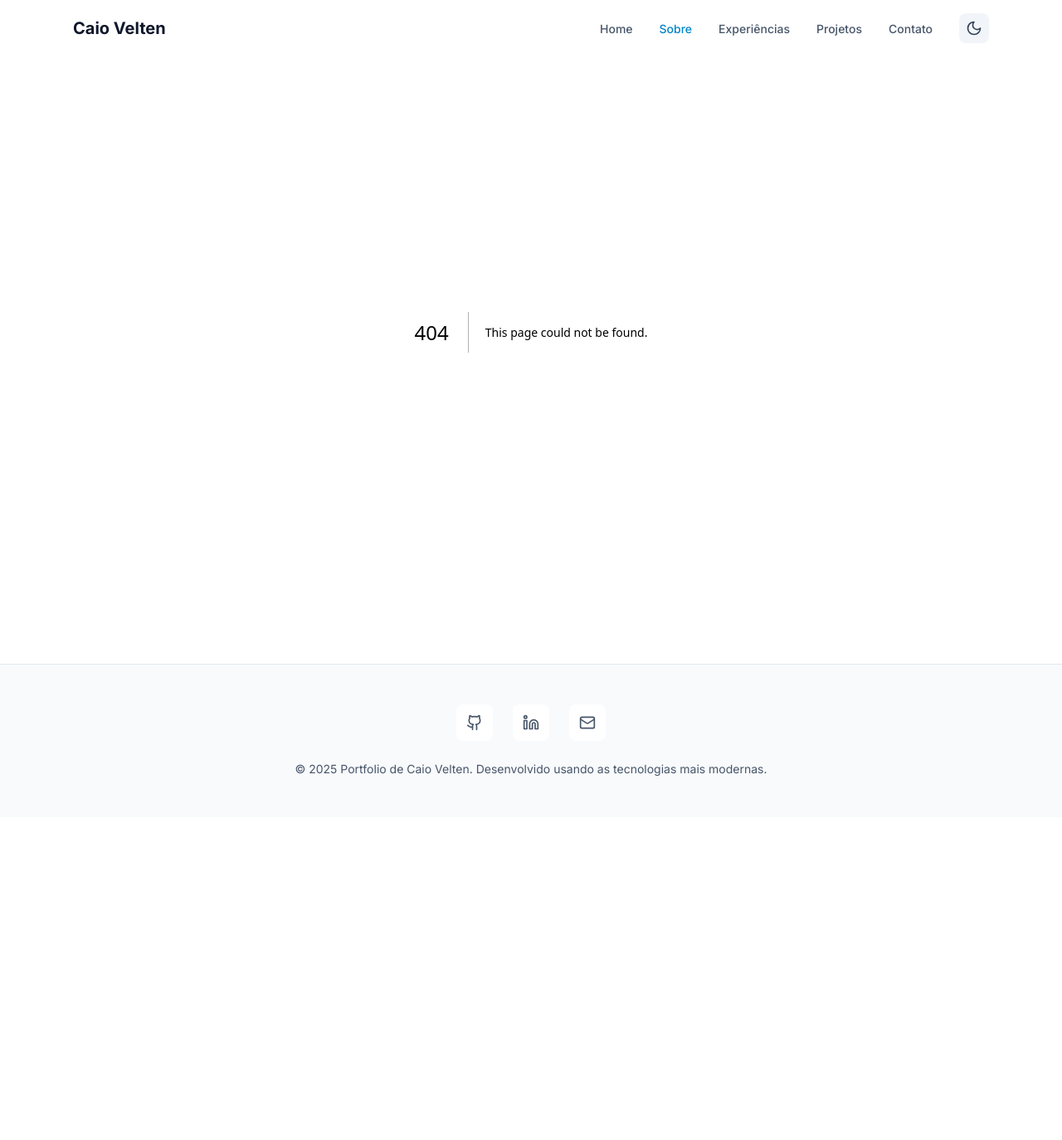
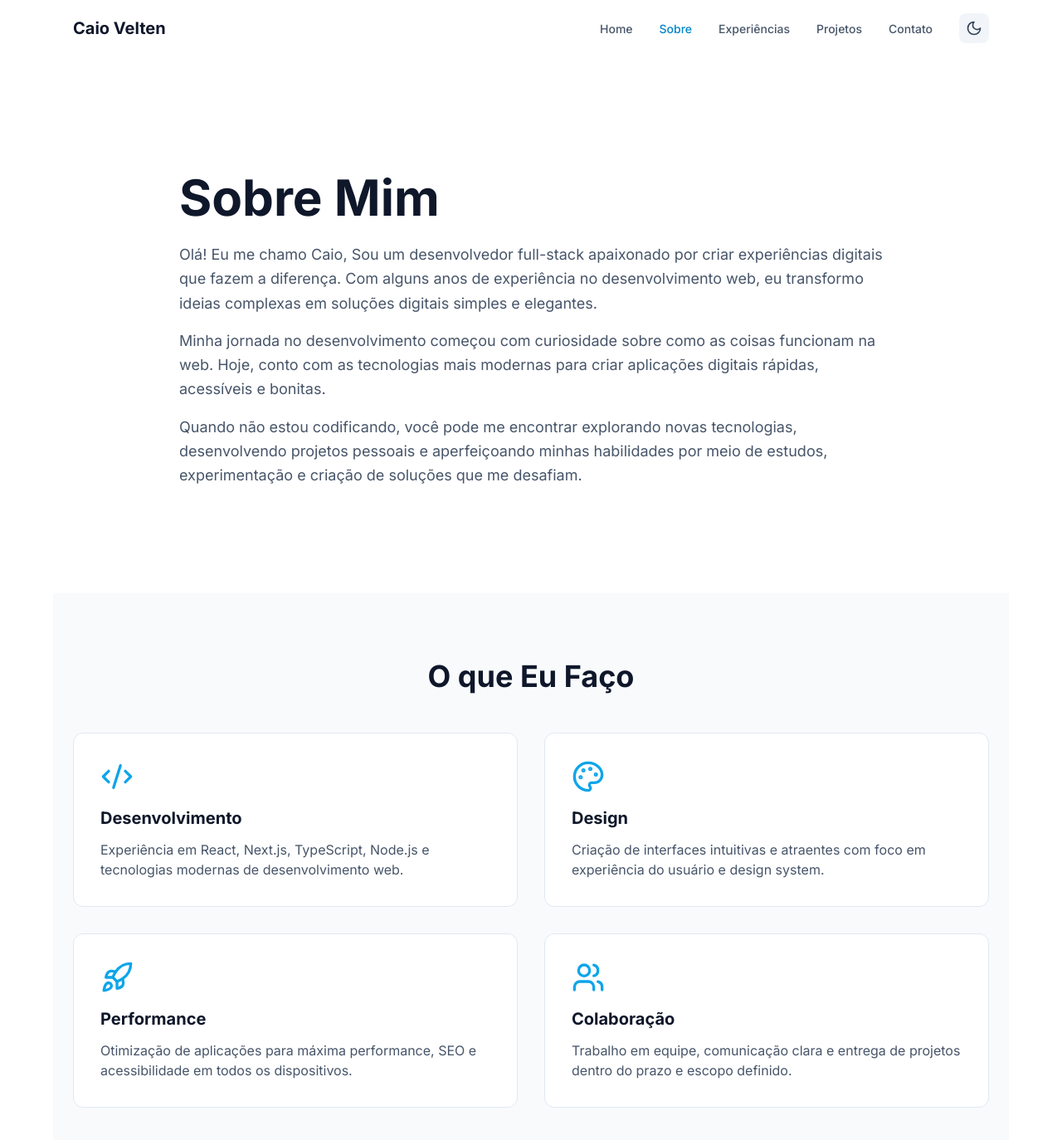
Before and after one commit to Velten1/portfolio, a Next.js app: page /about in a window 1280 px wide. Before the commit this address had no page. Shown: the top 1374 px of the page at 83% size. Before the commit the page ends 985 px from the top, so only its background shows below. Built offline with nearby package versions, Linux system fonts and the light colour scheme.

Commit message:
feat: adiciona página Sobre (About)

```diff
--- /dev/null
+++ b/app/about/page.tsx
@@ -0,0 +1,122 @@
+import { Code2, Palette, Rocket, Users } from 'lucide-react'
+
+const skills = [
+  {
+    icon: Code2,
+    title: 'Desenvolvimento',
+    description:
+      'Experiência em React, Next.js, TypeScript, Node.js e tecnologias modernas de desenvolvimento web.',
+  },
+  {
+    icon: Palette,
+    title: 'Design',
+    description:
+      'Criação de interfaces intuitivas e atraentes com foco em experiência do usuário e design system.',
+  },
+  {
+    icon: Rocket,
+    title: 'Performance',
+    description:
+      'Otimização de aplicações para máxima performance, SEO e acessibilidade em todos os dispositivos.',
+  },
+  {
+    icon: Users,
+    title: 'Colaboração',
+    description:
+      'Trabalho em equipe, comunicação clara e entrega de projetos dentro do prazo e escopo definido.',
+  },
+]
+
+const technologies = [
+  'JavaScript',
+  'TypeScript',
+  'React',
+  'Next.js',
+  'Node.js',
+  'Tailwind CSS',
+  'Git',
+  'MongoDB',
+  'PostgreSQL',
+  'REST APIs',
+  'GraphQL',
+  'Docker',
+]
+
+export default function About() {
+  return (
+    <div className="min-h-screen pt-20">
+      {/* Hero */}
+      <section className="max-w-4xl mx-auto px-6 py-20 md:py-32">
+        <div className="animate-fade-in">
+          <h1 className="text-5xl md:text-6xl font-bold text-slate-900 dark:text-white mb-6">
+            Sobre Mim
+          </h1>
+          <div className="space-y-4 text-lg text-slate-600 dark:text-slate-400 leading-relaxed">
+            <p>
+              Olá! Eu me chamo Caio, Sou um desenvolvedor full-stack apaixonado por criar experiências
+              digitais que fazem a diferença. Com alguns anos de experiência no desenvolvimento
+              web, eu transformo ideias complexas em soluções digitais simples e elegantes.
+            </p>
+            <p>
+              Minha jornada no desenvolvimento começou com curiosidade sobre como as
+              coisas funcionam na web. Hoje, conto com as tecnologias mais modernas
+              para criar aplicações digitais rápidas, acessíveis e bonitas.
+            </p>
+            <p>
+              Quando não estou codificando, você pode me encontrar explorando novas
+              tecnologias, desenvolvendo projetos pessoais e aperfeiçoando minhas
+              habilidades por meio de estudos, experimentação e criação de soluções que me desafiam.
+            </p>
+          </div>
+        </div>
+      </section>
+
+      {/* Skills */}
+      <section className="max-w-6xl mx-auto px-6 py-20 bg-slate-50 dark:bg-slate-900/50">
+        <h2 className="text-3xl md:text-4xl font-bold text-slate-900 dark:text-white mb-12 text-center">
+          O que Eu Faço
+        </h2>
+
+        <div className="grid md:grid-cols-2 gap-8">
+          {skills.map((skill, index) => {
+            const Icon = skill.icon
+            return (
+              <div
+                key={skill.title}
+                className="p-8 bg-white dark:bg-slate-800 rounded-xl border border-slate-200 dark:border-slate-700 hover:border-primary-500 dark:hover:border-primary-500 transition-all duration-300 hover:shadow-lg animate-slide-up"
+                style={{ animationDelay: `${index * 0.1}s` }}
+              >
+                <Icon className="w-10 h-10 text-primary-500 mb-4" />
+                <h3 className="text-xl font-bold text-slate-900 dark:text-white mb-3">
+                  {skill.title}
+                </h3>
+                <p className="text-slate-600 dark:text-slate-400">
+                  {skill.description}
+                </p>
+              </div>
+            )
+          })}
+        </div>
+      </section>
+
+      {/* Technologies */}
+      <section className="max-w-6xl mx-auto px-6 py-20">
+        <h2 className="text-3xl md:text-4xl font-bold text-slate-900 dark:text-white mb-12 text-center">
+          Tecnologias
+        </h2>
+
+        <div className="flex flex-wrap justify-center gap-4">
+          {technologies.map((tech, index) => (
+            <span
+              key={tech}
+              className="px-6 py-3 bg-white dark:bg-slate-800 border border-slate-200 dark:border-slate-700 hover:border-primary-500 dark:hover:border-primary-500 rounded-lg text-slate-700 dark:text-slate-300 font-medium hover:shadow-lg transition-all duration-300 hover:scale-105 animate-fade-in"
+              style={{ animationDelay: `${index * 0.05}s` }}
+            >
+              {tech}
+            </span>
+          ))}
+        </div>
+      </section>
+    </div>
+  )
+}
```
